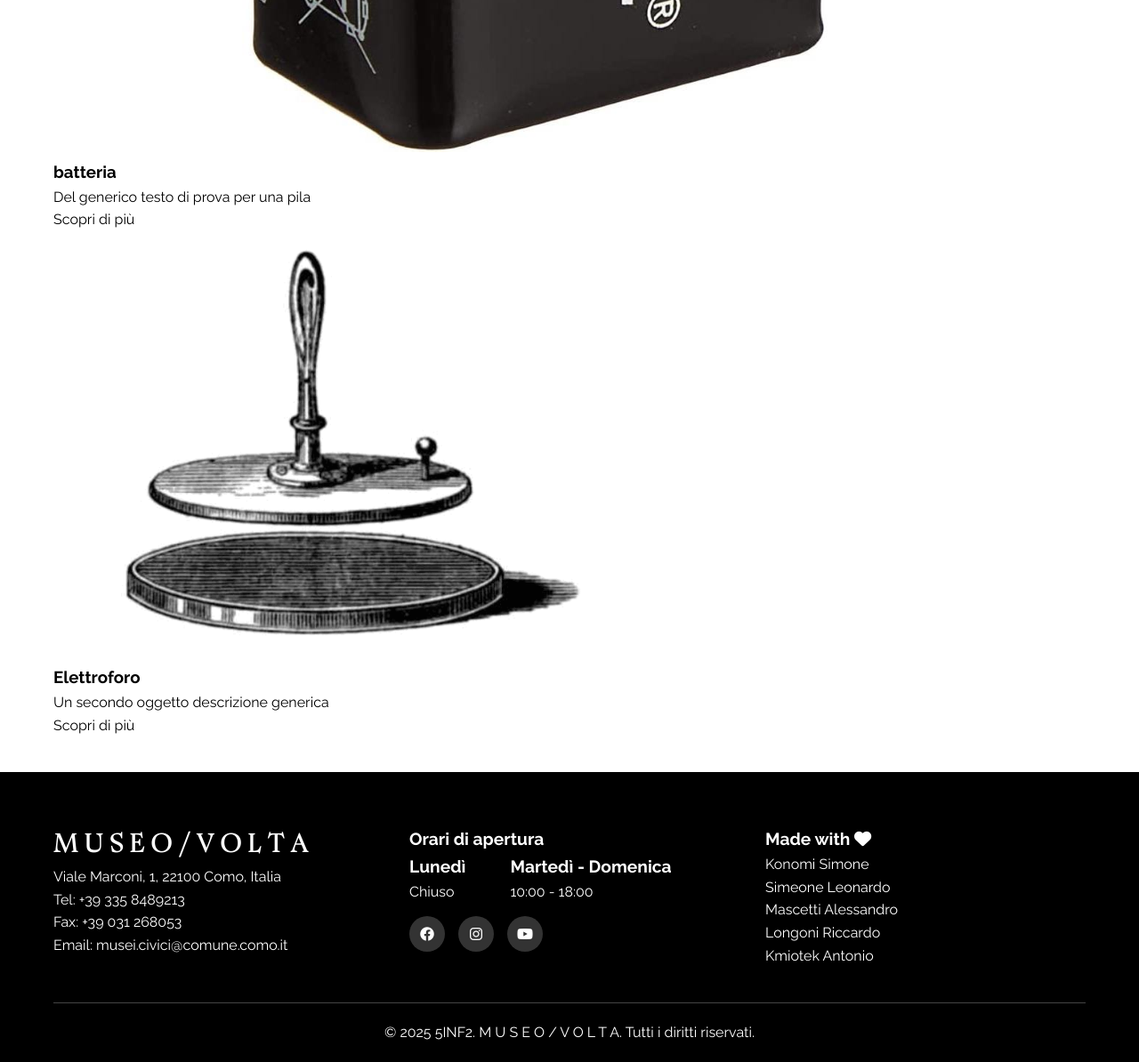
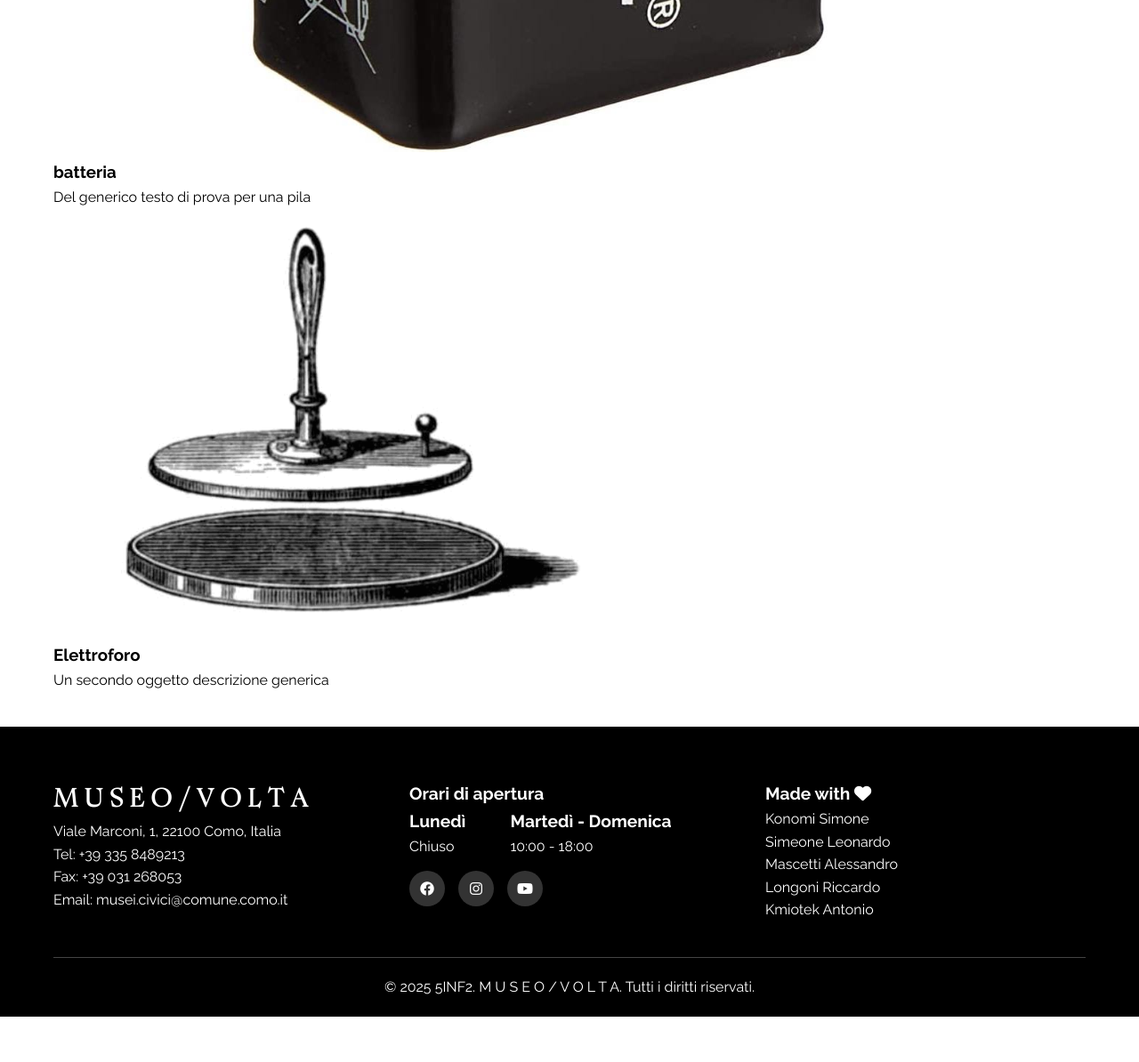
Before and after one commit to simeleo20/volta-museum, a Django app: page /esplora/opere/ in a window 1280 px wide. Shown: the part 1648-2842 px from the top of the page at 89% size. After the commit the page ends 2791 px from the top, so only its background shows below. Run offline with Django 5.2, Linux system fonts and the light colour scheme; data comes from the database, SQL or seed files in the repository.

Commit message:
sistemato link opere

```diff
--- a/pages/templates/esplora/opere.html
+++ b/pages/templates/esplora/opere.html
@@ -21,14 +21,16 @@
   <p>da aggiungere in seguito... Masce</p>
   {% for item in items %}
     <section class="item-card">
+      <a href="/item/{{ item.name }}" >
         <div class="item-image">
           <img src="{{ item.image.img.url }}" alt="{{ item.name }}">
         </div>
         <div class="item-details">
           <h3>{{ item.name }}</h3>
           <p>{{ item.description }}</p>
-        <a href="/item/{{ item.name }}" class="btn">Scopri di più</a>
+
         </div>
+      </a>
     </section>
   {% endfor %}
 </section>
```
Lines whose indentation alone changed are shown as unchanged.
